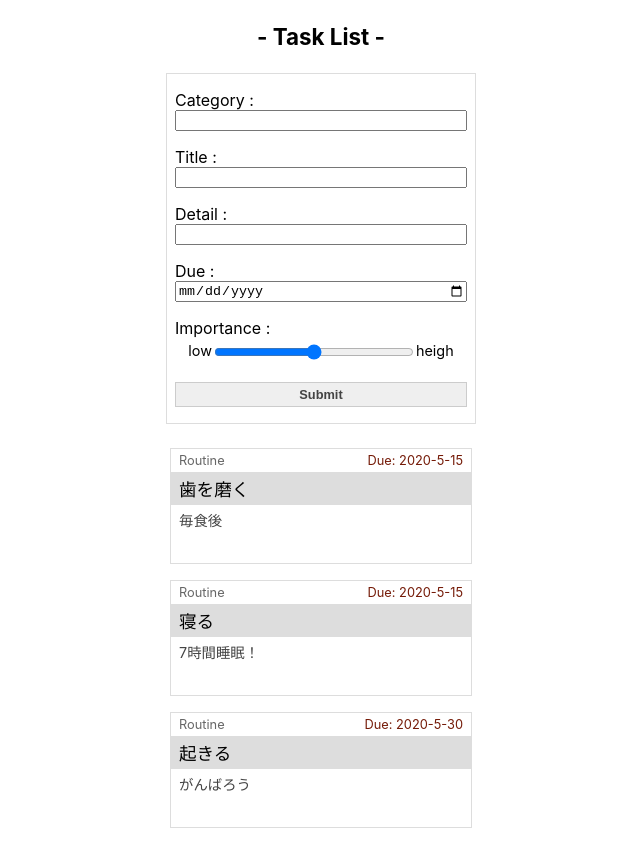
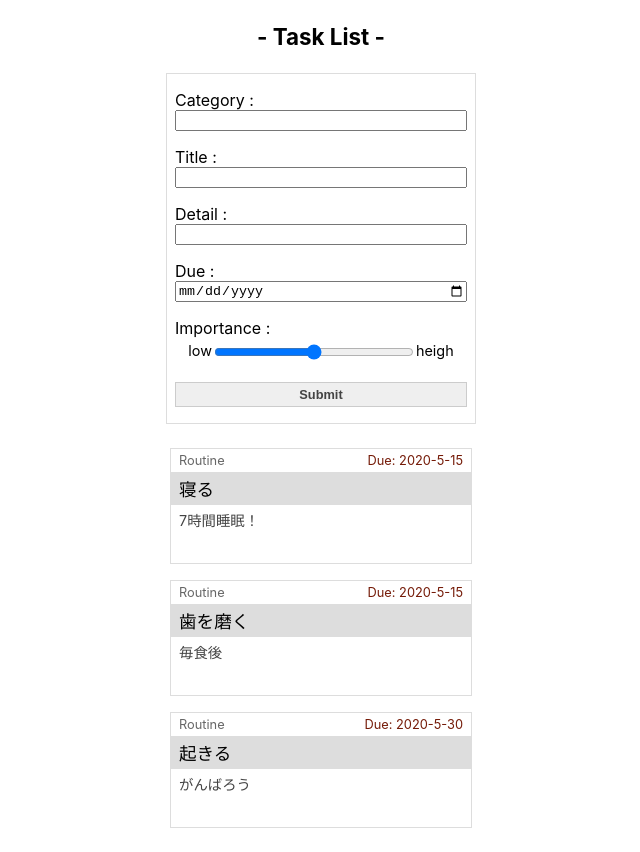
Before and after one commit to tomona24/react-hook-to_do_list, a React (Create React App) app: page / in a window 1280 px wide. Shown: the whole page, without its empty margins (319-959 px from the left). Built offline with nearby package versions, Linux system fonts and the light colour scheme.

Commit message:
Fix sorted

```diff
--- a/src/App.js
+++ b/src/App.js
@@ -33,7 +33,7 @@ function App() {
       detail: "7時間睡眠！",
       due: "2020-5-15",
       category: "Routine",
-      importance: 20.8,
+      importance: 80.8,
       status: UNDO,
     },
     {
--- a/src/TaskList.js
+++ b/src/TaskList.js
@@ -10,23 +10,20 @@ const Cards = (props) => {
   const doneList = tasks
     .filter((data) => data.status !== DONE)
     .sort((a, b) => {
-      a = a.importance.toString();
-      b = b.importance.toString();
-      if (a > b) {
+      const aDue = a.due.toString();
+      const bDue = b.due.toString();
+      const aIm = a.importance.toString();
+      const bIm = b.importance.toString();
+      if (aDue < bDue) {
         return -1;
       }
-      if (a < b) {
+      if (aDue > bDue) {
         return 1;
       }
-      return 0;
-    })
-    .sort((a, b) => {
-      a = a.due.toString();
-      b = b.due.toString();
-      if (a < b) {
+      if (aIm > bIm) {
         return -1;
       }
-      if (a > b) {
+      if (aIm < bIm) {
         return 1;
       }
       return 0;
```
